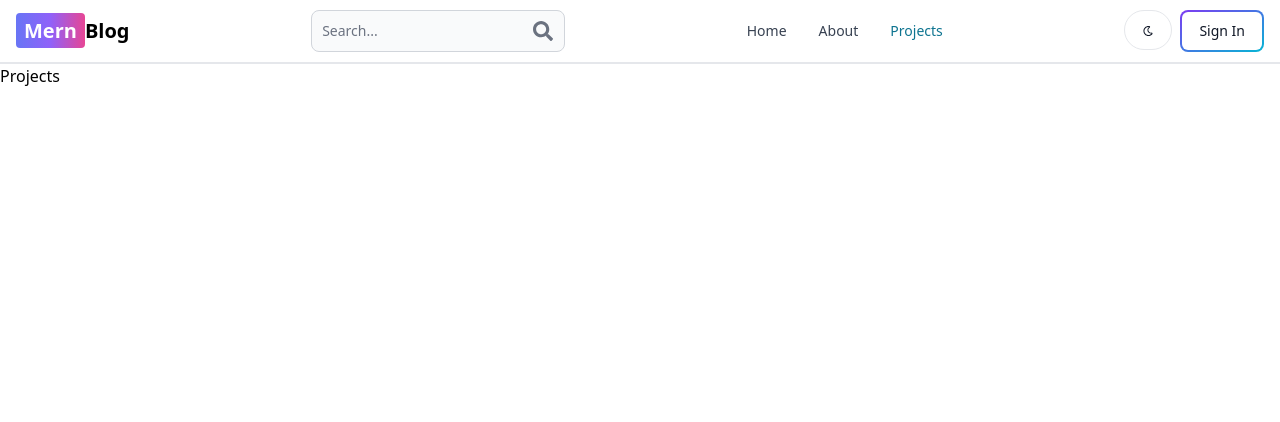
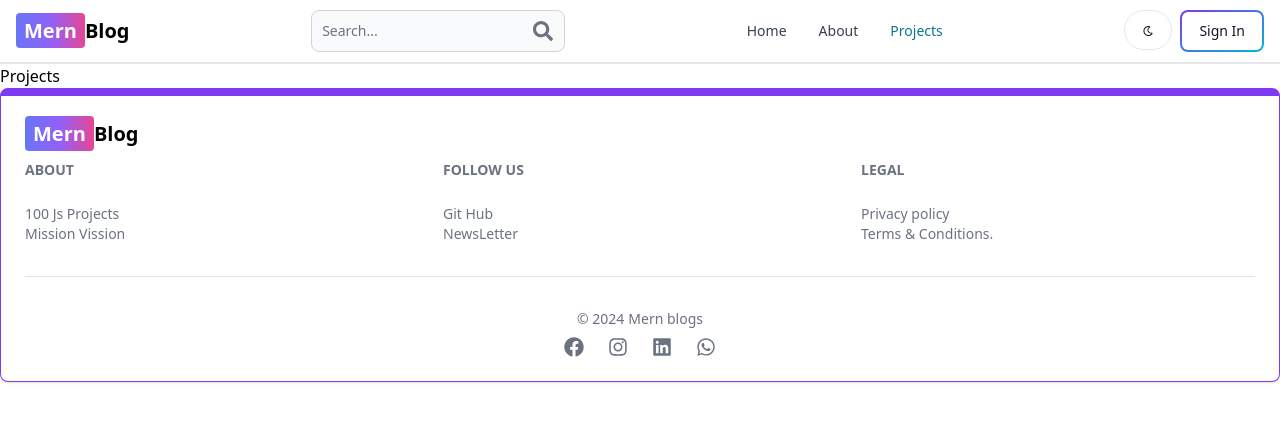
Before and after one commit to Manoj0568/mern-blog, a React (Vite) app in the folder client/: page /projects in a window 1280 px wide. Shown: the top 422 px of the page. Built offline with nearby package versions, Linux system fonts and the light colour scheme.

Commit message:
Footer section completed

```diff
--- a/client/src/App.jsx
+++ b/client/src/App.jsx
@@ -7,6 +7,7 @@ import Projects from "./pages/Projects"
 import Header from "./components/Header"
 import { ToastContainer} from 'react-toastify';
 import 'react-toastify/dist/ReactToastify.css';
+import FooterComp from "./components/FooterComp"
 function App() {
 
 
@@ -20,6 +21,7 @@ function App() {
        <Route path='/signin' element={<Signin/>}/>
        <Route path='/projects' element={<Projects/>}/>
      </Routes>
+     <FooterComp/>
      <ToastContainer />
     </BrowserRouter>
   )
--- /dev/null
+++ b/client/src/components/FooterComp.jsx
@@ -0,0 +1,71 @@
+import { Footer } from 'flowbite-react'
+import React from 'react'
+import { Link } from 'react-router-dom'
+import { FaFacebook, FaInstagram, FaLinkedin,FaWhatsapp } from 'react-icons/fa'
+const FooterComp = () => {
+  return (
+    <Footer container className='border border-t-8 border-purple-600'>
+      <div className='w-full max-w-7xl mx-auto gird-col-2'>
+      <div className='grid w-full justify-between sm:flex md:grid-col-1 mb-3'>
+      <Link to="/" className='self-center whitespace-nowrap text-xl sm:text-xl font-semibold dark:text-white'>
+          <span className='px-2 py-1 rounded bg-gradient-to-r from-indigo-500 via-purple-500 to-pink-500 text-white'>Mern</span>
+          Blog
+        </Link>
+      </div>
+      <div className='grid grid-cols-2 gap-3 sm:grid-cols-3 sm:gap-6'>
+         <div>
+         <Footer.Title title='About'/>
+         <Footer.LinkGroup col>
+           <Footer.Link href="#" target='_blank' rel='noopener noreferrer'>
+             100 Js Projects
+           </Footer.Link>
+         </Footer.LinkGroup>
+         <Footer.LinkGroup col>
+           <Footer.Link href="#" target='_blank' rel='noopener noreferrer'>
+             Mission Vission
+           </Footer.Link>
+         </Footer.LinkGroup>
+         </div>
+         <div>
+         <Footer.Title title='Follow Us'/>
+         <Footer.LinkGroup col>
+           <Footer.Link href="#" target='_blank' rel='noopener noreferrer'>
+             Git Hub
+           </Footer.Link>
+         </Footer.LinkGroup>
+         <Footer.LinkGroup col>
+           <Footer.Link href="#" target='_blank' rel='noopener noreferrer'>
+             NewsLetter
+           </Footer.Link>
+         </Footer.LinkGroup>
+         </div>
+         <div>
+         <Footer.Title title='Legal'/>
+         <Footer.LinkGroup col>
+           <Footer.Link href="#" target='_blank' rel='noopener noreferrer'>
+             Privacy policy
+           </Footer.Link>
+         </Footer.LinkGroup>
+         <Footer.LinkGroup col>
+           <Footer.Link href="#" target='_blank' rel='noopener noreferrer'>
+             Terms & Conditions.
+           </Footer.Link>
+         </Footer.LinkGroup>
+         </div>
+      </div>
+      <Footer.Divider/>
+      <div classname='w-full sm:flex sm:items-center sm:justify-center'>
+        <Footer.Copyright href='#' by="Mern blogs" year={new Date().getFullYear()}/>
+        <div className='flex gap-6 sm:mt-2 mt-4 sm:justify-center'>
+          <Footer.Icon href='#' icon={FaFacebook}/>
+          <Footer.Icon href='#' icon={FaInstagram}/>
+          <Footer.Icon href='#' icon={FaLinkedin}/>
+          <Footer.Icon href='#' icon={FaWhatsapp}/>
+        </div>
+      </div>
+      </div>
+    </Footer>
+  )
+}
+
+export default FooterComp
```
